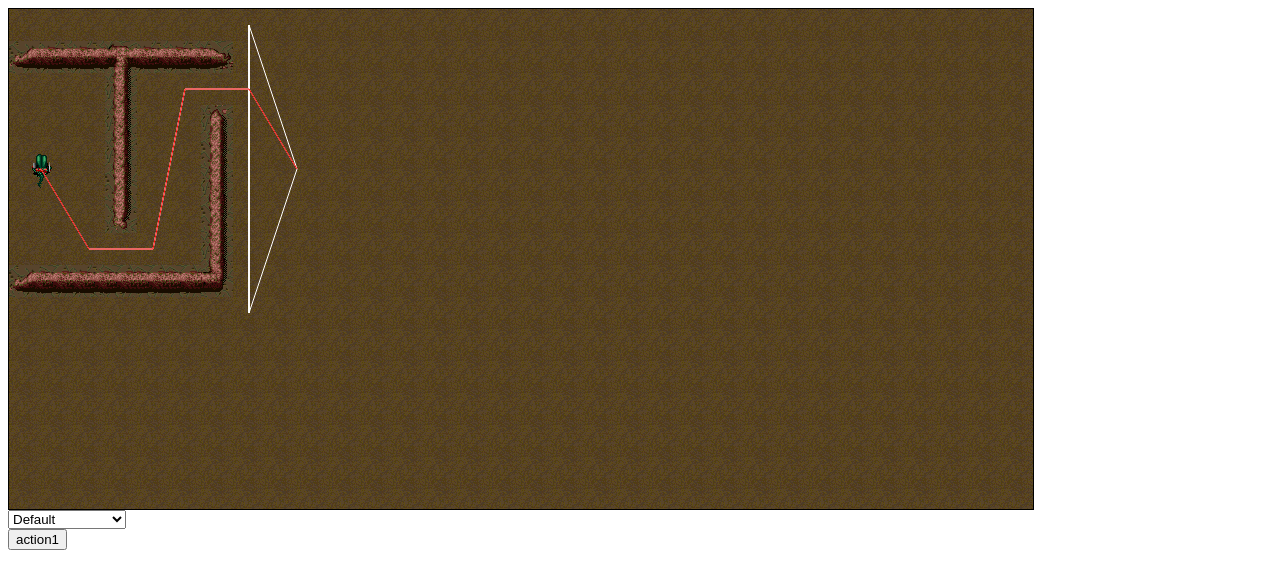
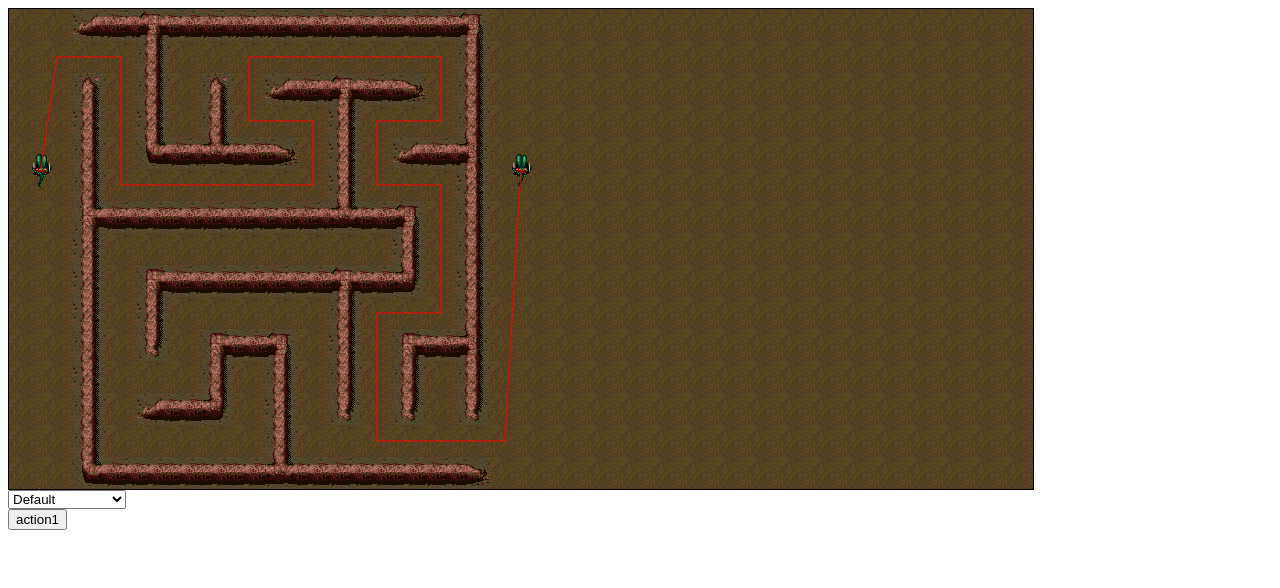
Before and after one commit to helorem/JsGame, a plain HTML site: page index.htm in a window 1280 px wide. Drawn offline with Linux system fonts and the light colour scheme.

Commit message:
Maze generator working

```diff
--- /dev/null
+++ b/Maze.js
@@ -0,0 +1,143 @@
+function MazeCase(x, y)
+{
+	this.x = x;
+	this.y = y;
+	this.opened = false;
+	this.left = null;
+	this.right = null;
+	this.up = null;
+	this.down = null;
+
+	this.left_open = false;
+	this.right_open = false;
+	this.up_open = false;
+	this.down_open = false;
+}
+
+function generateMaze(x, y, w, h)
+{
+	var blk_w = 32;
+	var blk_h = 32;
+	var array = [];
+	var nb_cols = w / blk_w;
+	var nb_rows = h / blk_h;
+	var maze = [];
+	for (var row = 0; row < nb_rows; ++row)
+	{
+		for (var col = 0; col < nb_cols; ++col)
+		{
+			if (col % 2 == 0 || row % 2 == 0)
+			{
+				array.push(1);
+			}
+			else
+			{
+				array.push(0);
+				var m_c = new MazeCase(col, row);
+				maze.push(m_c);
+				var m_x = (col - 1) / 2;
+				var m_y = (row - 1) / 2;
+				if (m_x > 0)
+				{
+					//link left
+					var i = m_y * Math.floor(nb_cols / 2) + m_x - 1;
+					m_c.left = maze[i];
+					maze[i].right = m_c;
+				}
+				if (m_y > 0)
+				{
+					var i = (m_y - 1) * Math.floor(nb_cols / 2) + m_x;
+					m_c.up = maze[i];
+					maze[i].down = m_c;
+				}
+			}
+		}
+	}
+
+	var shuffleArray = function(arr) {
+		for (var i = arr.length - 1; i > 0; i--)
+		{
+			var j = Math.floor(Math.random() * (i + 1));
+			var temp = arr[i];
+			arr[i] = arr[j];
+			arr[j] = temp;
+		}
+		return arr;
+	}
+
+	var inspect_case = function(mc)
+	{
+		mc.opened = true;
+		var arr = [1, 2, 3, 4];
+		shuffleArray(arr);
+		for (var i in arr)
+		{
+			var door = arr[i];
+			if (door == 1 && mc.left && !mc.left.opened)
+			{
+				mc.left_open = true;
+				mc.left.right_open = true;
+				inspect_case(mc.left);
+			}
+			else if (door == 2 && mc.right && !mc.right.opened)
+			{
+				mc.right_open = true;
+				mc.right.left_open = true;
+				inspect_case(mc.right);
+			}
+			else if (door == 3 && mc.up && !mc.up.opened)
+			{
+				mc.up_open = true;
+				mc.up.down_open = true;
+				inspect_case(mc.up);
+			}
+			else if (door == 4 && mc.down && !mc.down.opened)
+			{
+				mc.down_open = true;
+				mc.down.up_open = true;
+				inspect_case(mc.down);
+			}
+		}
+	}
+
+	inspect_case(maze[0]);
+
+	//make opens
+	maze[0].left_open= true;
+	maze[maze.length - 1].right_open= true;
+
+	// apply maze
+	for (var i in maze)
+	{
+		var mc = maze[i];
+		if (mc.left_open)
+		{
+			array[(mc.y * nb_cols) + mc.x - 1] = 0;
+		}
+		if (mc.up_open)
+		{
+			array[((mc.y - 1) * nb_cols) + mc.x] = 0;
+		}
+		if (mc.right_open)
+		{
+			array[(mc.y * nb_cols) + mc.x + 1] = 0;
+		}
+	}
+
+	// draw maze
+	var x2 = 0;
+	var y2 = 0;
+	for (var i in array)
+	{
+		if (array[i] == 1)
+		{
+			WallManager.get().addWall(11, x + x2, y + y2, x + x2, y + y2);
+		}
+		x2 += blk_w;
+		if (x2 >= w)
+		{
+			x2 = 0;
+			y2 += blk_h;
+		}
+	}
+}
--- a/PathFinding.js
+++ b/PathFinding.js
@@ -209,7 +209,7 @@ PathFinder.prototype.calcLines = function()
 
 PathFinder.prototype._insertPointIfNotExists = function(x, y)
 {
-	if (x >= 0 && y >= 0)
+	if (x >= 0 && y >= 0 && x < Screen.get().w && y < Screen.get().h)
 	{
 		var found = false;
 		for (var i in this.points)
@@ -320,7 +320,7 @@ PathFinder.prototype.testLine = function(pt1, pt2, line, is_temp)
 	{
 		vec_x = pt2.x - pt1.x;
 		vec_y = pt2.y - pt1.y;
-		weight = (vec_x * vec_x) + (vec_y * vec_y);
+		weight = Math.round(Math.sqrt((vec_x * vec_x) + (vec_y * vec_y)));
 		link = new GraphLink(pt1, pt2, weight);
 		if (is_temp)
 		{
@@ -340,8 +340,6 @@ PathFinder.prototype.testLine = function(pt1, pt2, line, is_temp)
 PathFinder.prototype.findPath = function(x1, y1, x2, y2)
 {
 	Screen.get().debug_items = []; // TODO debug only
-
-	console.debug("find path", x1, y1, x2, y2);
 
 	var begin = new GraphItem(x1, y1);
 	var end = new GraphItem(x2, y2, true);
@@ -379,6 +377,7 @@ PathFinder.prototype.findPath = function(x1, y1, x2, y2)
 	}
 
 	// TODO debug only --------------------
+	/*
 	var me = this;
 	Screen.get().debug_items.push(function(ctx) {
 		ctx.beginPath();
@@ -406,14 +405,13 @@ PathFinder.prototype.findPath = function(x1, y1, x2, y2)
 		ctx.closePath();
 		ctx.stroke();
 	});
-
+	*/
 	Screen.get().debug_items.push(function(ctx) {
 		ctx.beginPath();
 		ctx.strokeStyle="#FF0000";
 		ctx.moveTo(x1, y1);
 		for (var i in res)
 		{
-			console.debug(res[i].x, res[i].y);
 			ctx.lineTo(res[i].x, res[i].y);
 			ctx.moveTo(res[i].x, res[i].y);
 		}
--- a/index.htm
+++ b/index.htm
@@ -9,6 +9,7 @@
 		<script type="text/javascript" src="WallManager.js"></script>
 		<script type="text/javascript" src="Screen.js"></script>
 		<script type="text/javascript" src="ControlManager.js"></script>
+		<script type="text/javascript" src="Maze.js"></script>
 		<script type="text/javascript">
 			var MOVE_SPEED = 25;
 			var MOVE_STEP = 3;
@@ -30,11 +31,15 @@
 				Screen.get().init(ctx, json, canvas.width, canvas.height);
 				ControlManager.get().init(canvas, document.getElementById("action"));
 
+				/*
 				for (var i in json.player.walls)
 				{
 					var item = json.player.walls[i];
 					WallManager.get().addWall(item[0], item[1], item[2], item[3], item[4]);
 				}
+				*/
+
+				generateMaze(3*32, 32, 13*32, 15*32);
 
 				for (var i in json.player.creatures)
 				{
@@ -42,10 +47,15 @@
 					Screen.get().addItem(new Creature(item[0], item[1], item[2]));
 				}
 
+				var x = 16*32;
+				var y = 5*32;
+				Screen.get().addItem(new Creature(x, y, "images/scrub.png"));
+				Screen.get().items[0].findPath(x, y);
+
+
 				Screen.get().looping = true;
 				Screen.get().loop();
 
-				Screen.get().items[0].findPath(9*32, 5*32);
 			}
 
 			function action1()
@@ -57,7 +67,7 @@
 		</script>
 	</head>
 	<body>
-		<canvas id="screen" width=1024 height=500 style="border : 1px solid #000000;"></canvas>
+		<canvas id="screen" width=1024 height=480 style="border : 1px solid #000000;"></canvas>
 		<br />
 		<select id="action">
 			<option value="default">Default</option>
```
